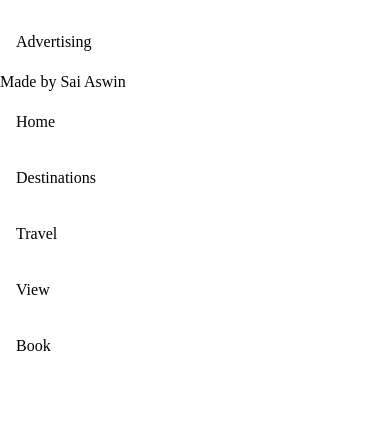
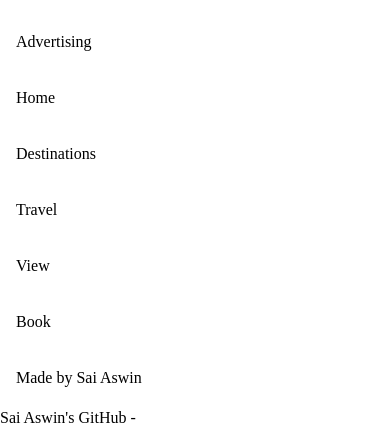
Before and after one commit to aswinsai45/React_Tailwind_Practice_DBL, a React (Vite) app in the folder my-project/: page / in a window 390 px wide. Shown: the part 5699-6127 px from the top of the page. Before the commit the page ends 6073 px from the top, so only its background shows below. Built offline with nearby package versions, Linux system fonts and the light colour scheme.

Commit message:
final touches complete

```diff
--- a/my-project/src/components/Footer.jsx
+++ b/my-project/src/components/Footer.jsx
@@ -1,9 +1,9 @@
 import React from 'react'
-import {FaFacebook, FaInstagram, FaPinterest, FaTwitter, FaYoutube} from 'react-icons/fa'
+import {FaFacebook, FaGithub, FaInstagram, FaPinterest, FaTwitter, FaYoutube} from 'react-icons/fa'
 
 const Footer = () => {
   return (
-    <div className='w-full bg-gray-100 py-16'>
+    <div className='w-full bg-emerald-600/30 py-16'>
         <div className='max-w-[1240px] mx-auto flex flex-col px-4'>
             <div className='sm:flex text-center justify-between items-center'>
                 <h1>BEACHES.</h1>
@@ -24,7 +24,7 @@ const Footer = () => {
                     <li>Newsroom</li>
                     <li>Advertising</li>
                 </ul>
-            <p className='pt-3 mt-4 text-left'>Made by Sai Aswin</p>
+
 
 
                 <ul className='text-right lg:flex'>
@@ -34,7 +34,24 @@ const Footer = () => {
                     <li>View</li>
                     <li>Book</li>
                 </ul>
+
             </div>
+
+
+
+            <div className='flex justify-between items-left text-left'>
+                <ul className='lg:flex'>
+                    <li className='border-2 border-rounded border-blue-300/90 p-2 bg-emerald-200/40'>Made by Sai Aswin</li>
+                </ul>
+                <div className="flex items-center border-2 border-blue-300/90 rounded p-2 bg-emerald-200/40">
+                    <p>Sai Aswin's GitHub - </p>
+                    <a href="https://github.com/aswinsai45" target="_blank" rel="noopener noreferrer" className="icon mr-2">
+                    <FaGithub className='ml-2'/>
+                    </a>
+                </div>
+            </div>
+
+
 
         </div>
     </div>
--- a/my-project/src/components/Search.jsx
+++ b/my-project/src/components/Search.jsx
@@ -47,7 +47,7 @@ const Search = () => {
           <p className='bg-gray-800 text-white'>BOOK NOW AND SAVE</p>
         </div>
         <form className='w-full'>
-          <div className='flex flex-col my-2'>
+          <div className='border flex flex-col my-2 '>
             <label>DESTINATION</label>
             <select className='border rounded-md p-2'>
               <option>BlueBeach</option>
```
